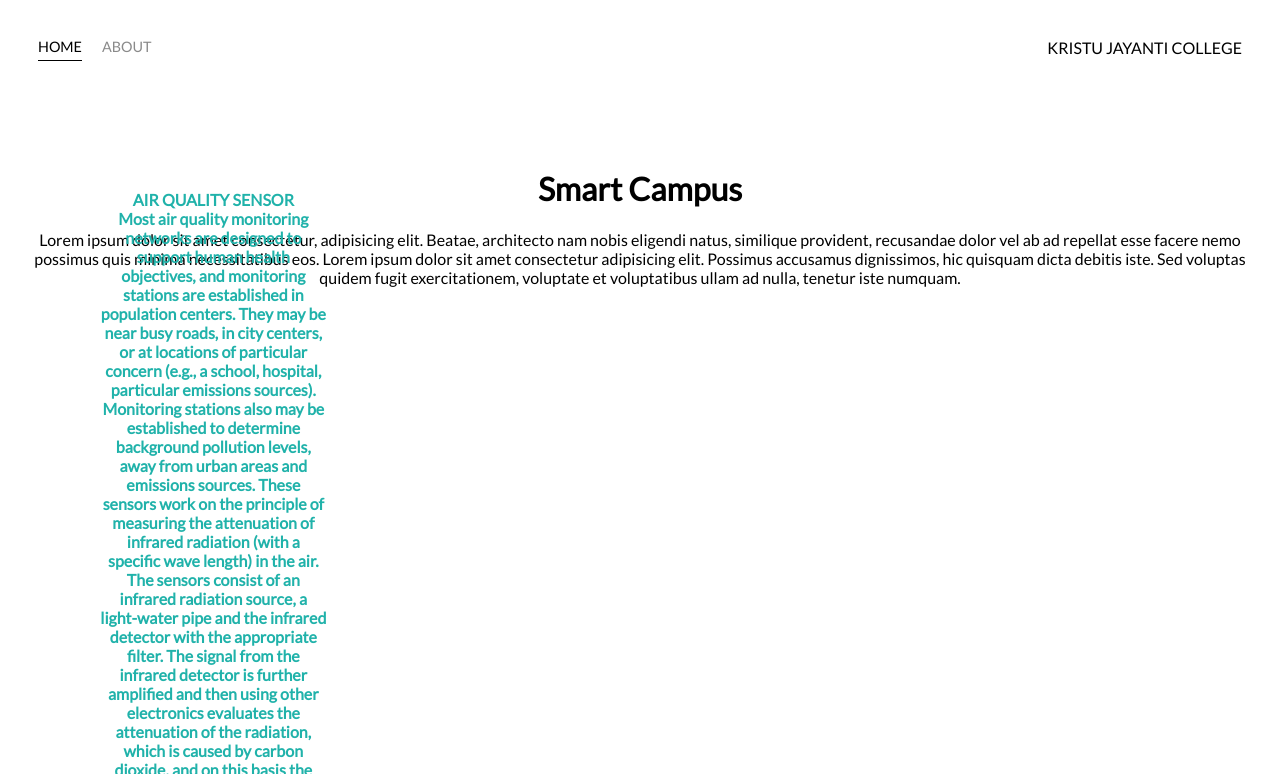
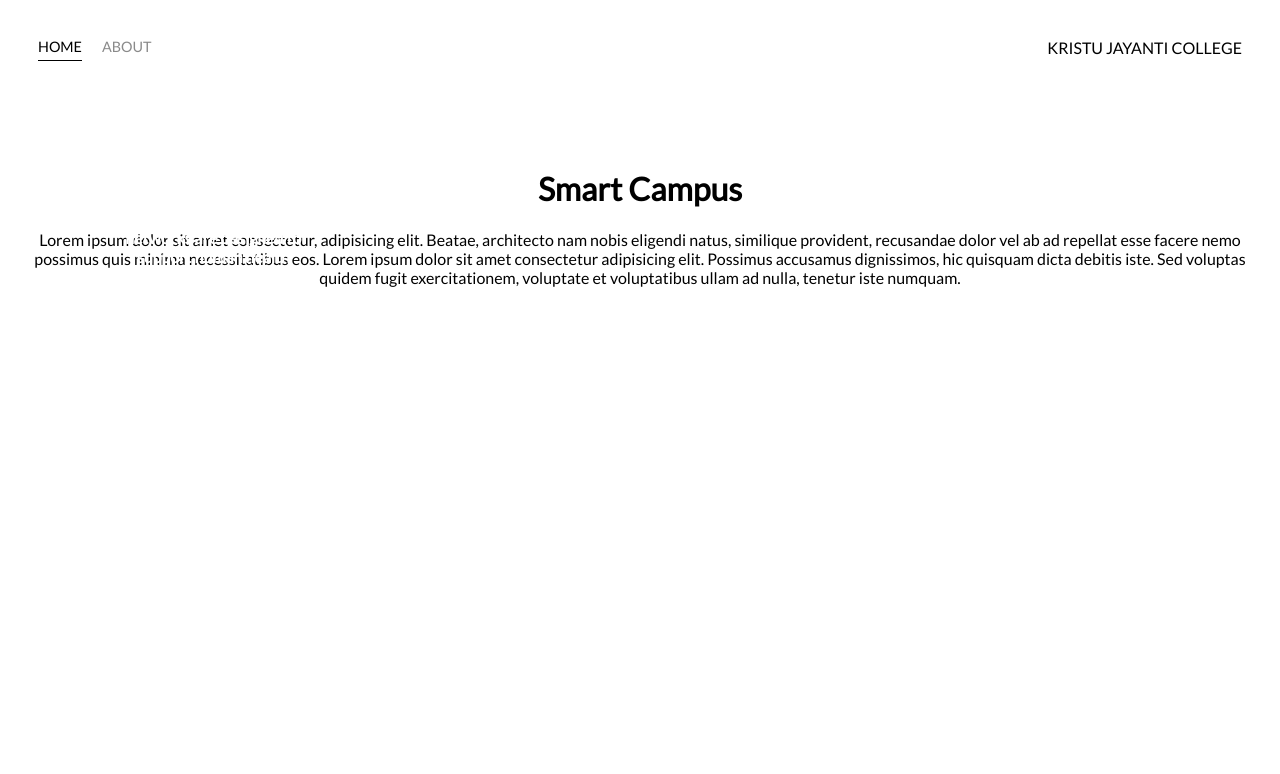
Before and after one commit to abhinavawasthi1729/College-Smart-Campus, a plain HTML site: page index.html in a window 1280 px wide. In both pictures the pointer is over the element 213 px from the left and 503 px from the top of the page. Shown: the top 774 px of the page. Drawn offline with Linux system fonts and the light colour scheme.

Commit message:
Update styles.css

```diff
--- a/styles.css
+++ b/styles.css
@@ -93,7 +93,7 @@ body {
 }
 
 .img-text-wrapper:hover .subtitle {
-  color: lightseagreen;
+  color: white;
   font-weight: 600;
 }
 
```
